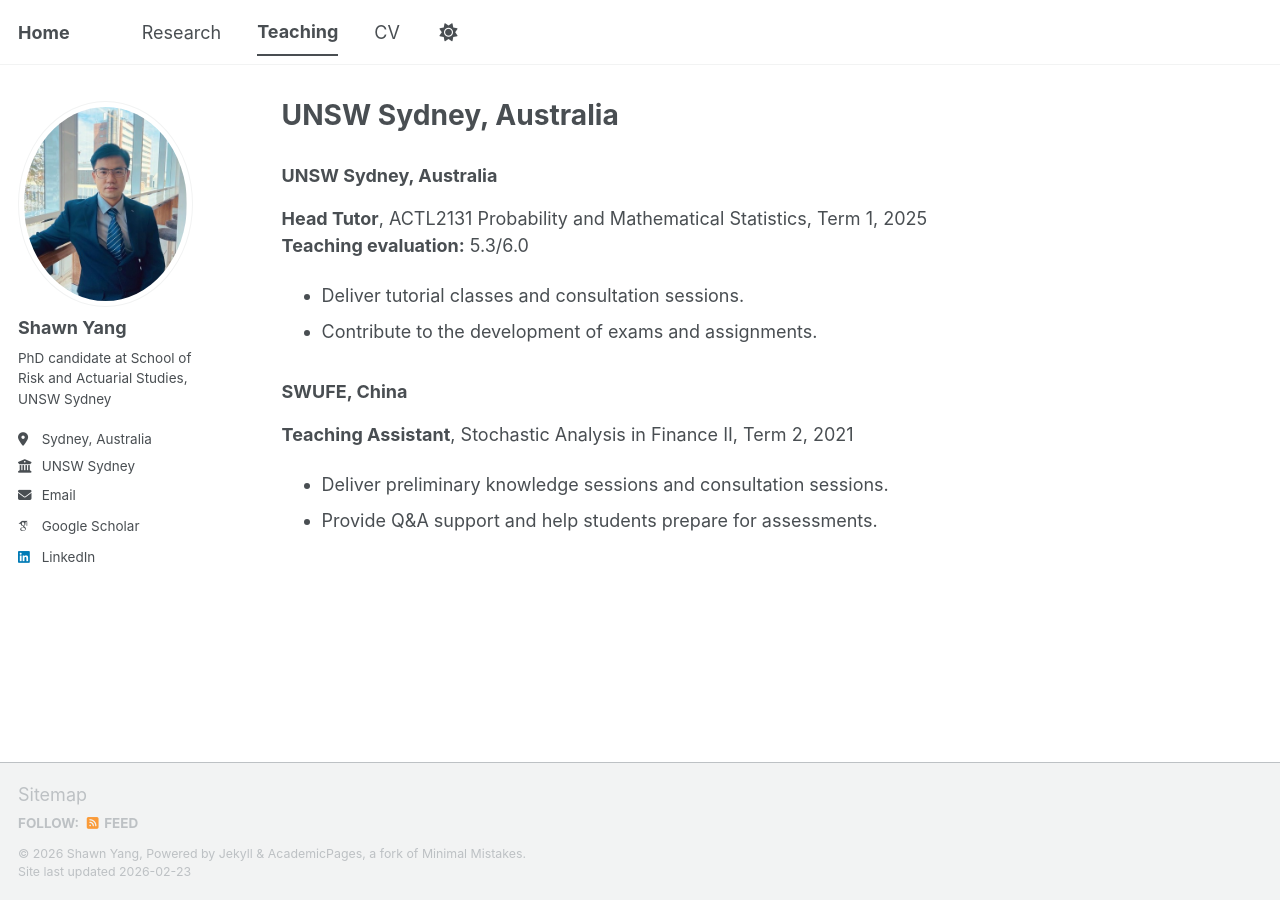
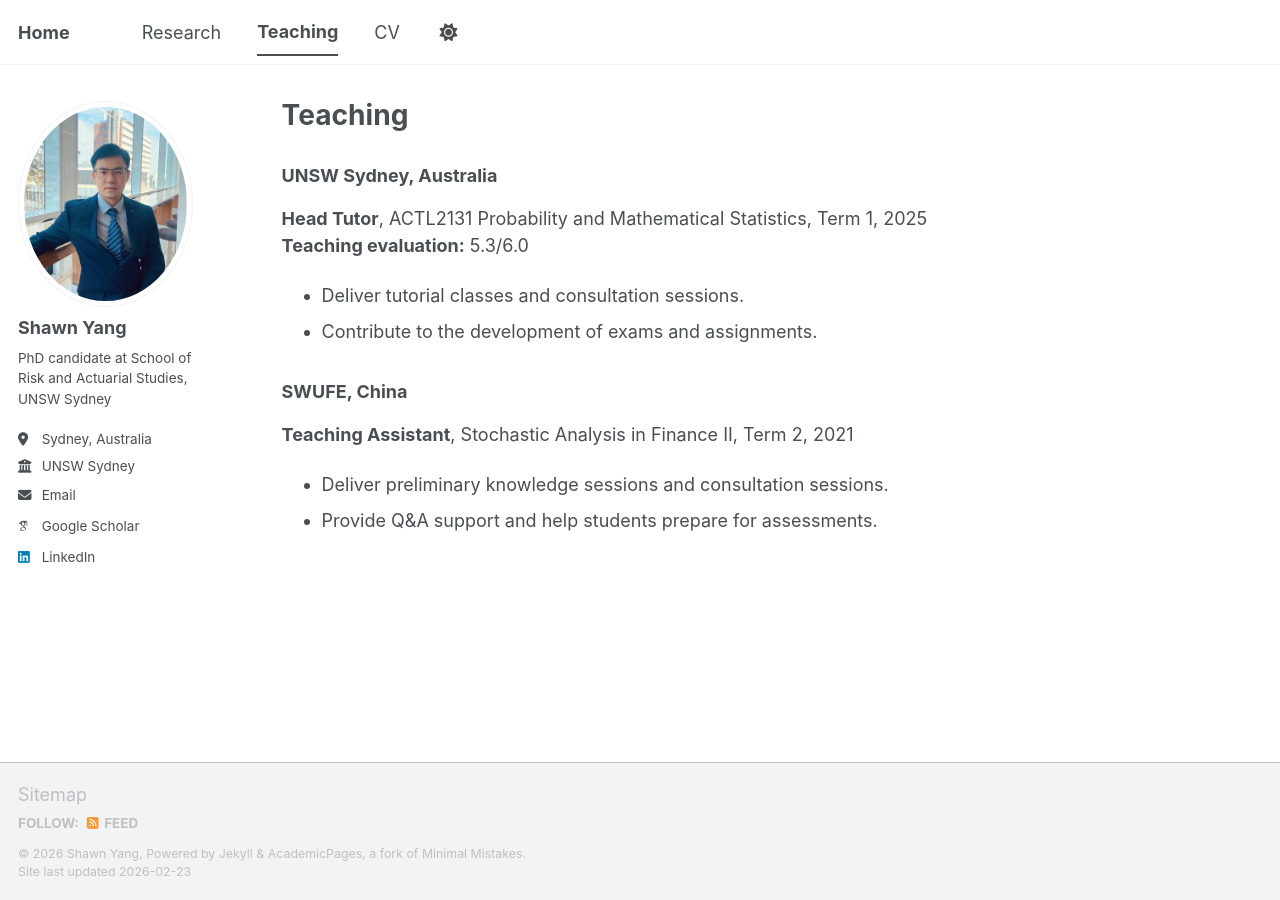
Before and after one commit to Shawnyangbest/Shawnyangbest, a Jekyll site: the page built from _pages/teaching.md, in a window 1280 px wide. Built offline with Jekyll 4.4.1, drawn with Linux system fonts in a browser that asks for light colours; some web fonts are replaced; a script bundle is joined from its source files by our own code; library files that are not in the unit come from our copies; our own code applies the rules of GitHub Pages for plain Markdown files.

Commit message:
Update teaching.md

```diff
--- a/_pages/teaching.md
+++ b/_pages/teaching.md
@@ -1,6 +1,6 @@
 ---
 layout: archive
-title: #"Teaching"
+title: "Teaching"
 permalink: /teaching/
 author_profile: True
 ---
```
